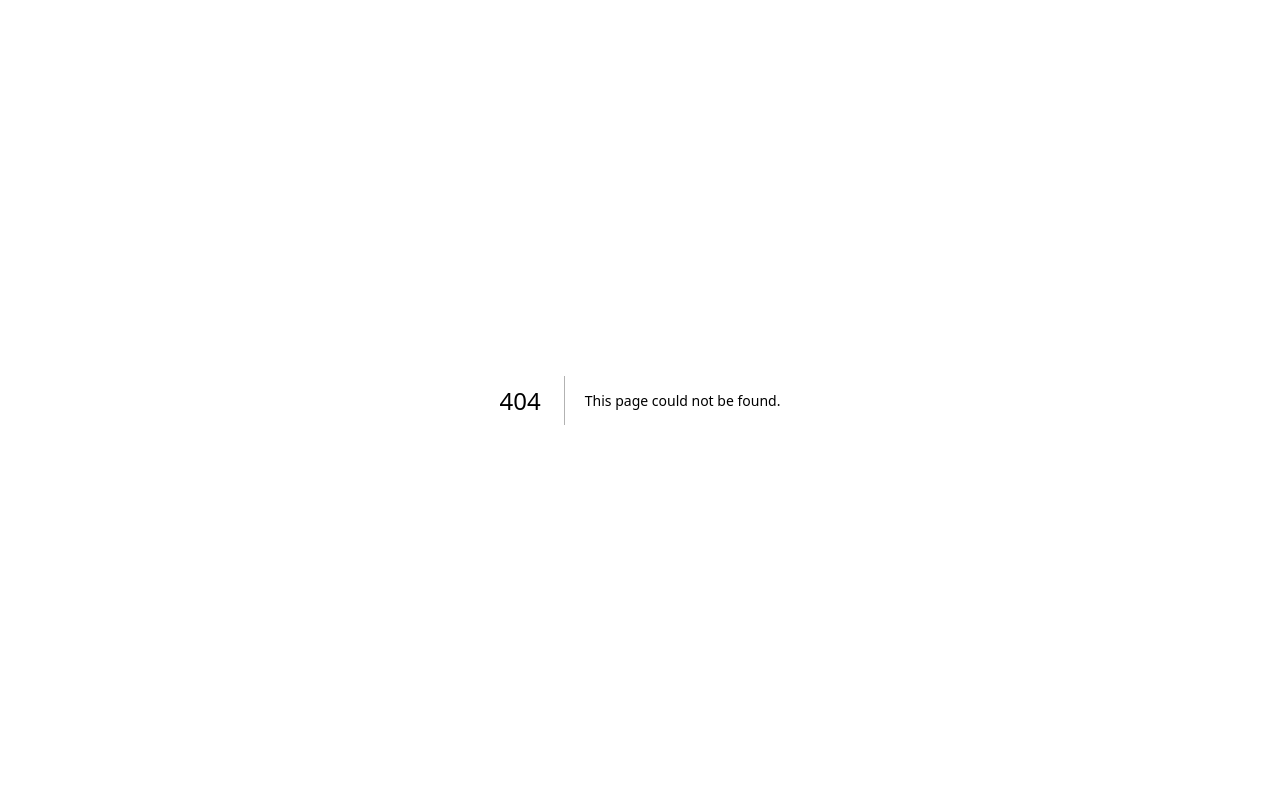
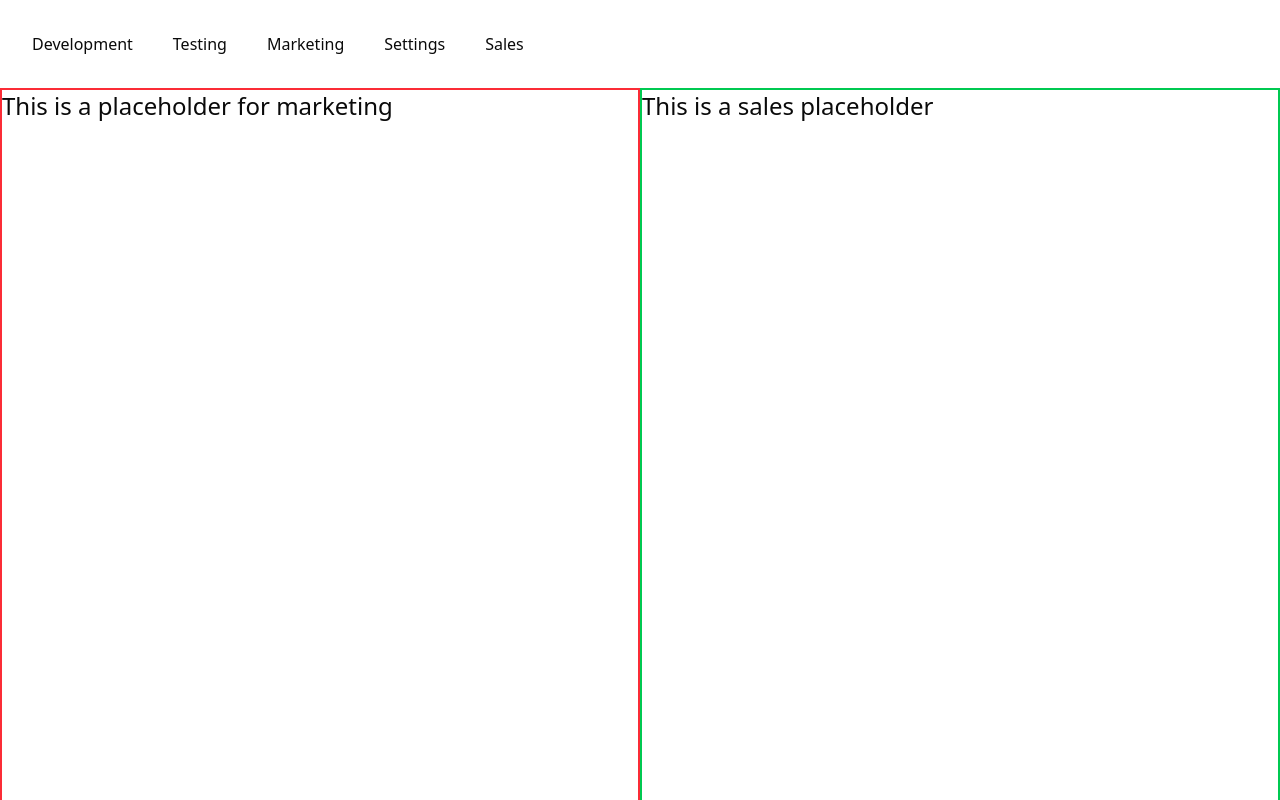
Before and after one commit to fbiplobhasan/blog-site-client, a Next.js app: page /testing in a window 1280 px wide. Before the commit this address had no page. Shown: the top 800 px of the page. Built offline with nearby package versions, Linux system fonts and the light colour scheme.

Commit message:
add parallal route

```diff
--- /dev/null
+++ b/src/app/(practice)/@marketingSlot/default.tsx
@@ -0,0 +1,7 @@
+export default function MarketingDefault() {
+  return (
+    <div className="size-200 border-2 border-red-500">
+      <h1 className="text-2xl"> This is a placeholder for marketing </h1>
+    </div>
+  );
+}
--- /dev/null
+++ b/src/app/(practice)/@marketingSlot/marketing/default.tsx
@@ -0,0 +1,7 @@
+export default function MarketingDefault() {
+  return (
+    <div className="size-200 border-2 border-red-500">
+      <h1 className="text-2xl"> This is a placeholder for marketing </h1>
+    </div>
+  );
+}
--- /dev/null
+++ b/src/app/(practice)/@marketingSlot/marketing/page.tsx
@@ -0,0 +1,7 @@
+export default function MarketingPage() {
+  return (
+    <div className="size-200 border-2 border-red-500">
+      <h1 className="text-2xl"> Marketing </h1>
+    </div>
+  );
+}
--- /dev/null
+++ b/src/app/(practice)/@marketingSlot/marketing/settings/page.tsx
@@ -0,0 +1,7 @@
+export default function SettingsPage() {
+  return (
+    <div className="size-200 border-2 border-orange-500">
+      <h1 className="text-2xl"> Settings </h1>
+    </div>
+  );
+}
--- /dev/null
+++ b/src/app/(practice)/@salesSlot/default.tsx
@@ -0,0 +1,7 @@
+export default function SalesDefault() {
+  return (
+    <div className="size-200 border-2 border-green-500">
+      <h1 className="text-2xl"> This is a sales placeholder </h1>
+    </div>
+  );
+}
--- /dev/null
+++ b/src/app/(practice)/@salesSlot/sales/page.tsx
@@ -0,0 +1,7 @@
+export default function SalesPage() {
+  return (
+    <div className="size-200 border-2 border-green-500">
+      <h1 className="text-2xl"> Sales </h1>
+    </div>
+  );
+}
--- /dev/null
+++ b/src/app/(practice)/development/page.tsx
@@ -0,0 +1,7 @@
+export default function DevelopmentPage() {
+  return (
+    <div className="size-200 border-2 border-purple-500">
+      <h1 className="text-2xl"> Development </h1>
+    </div>
+  );
+}
--- /dev/null
+++ b/src/app/(practice)/layout.tsx
@@ -0,0 +1,40 @@
+import Link from "next/link";
+
+export default function PracticeLayout({
+  children,
+  marketingSlot,
+  salesSlot,
+}: {
+  children: React.ReactNode;
+  marketingSlot: React.ReactNode;
+  salesSlot: React.ReactNode;
+}) {
+  return (
+    <div>
+      <nav className="flex gap-10 m-8">
+        <Link className="hover:underline" href="/development">
+          Development
+        </Link>
+        <Link className="hover:underline" href="/testing">
+          Testing
+        </Link>
+        <Link className="hover:underline" href="/marketing">
+          Marketing
+        </Link>
+        <Link className="hover:underline" href="/marketing/settings">
+          Settings
+        </Link>
+        <Link className="hover:underline" href="/sales">
+          Sales
+        </Link>
+      </nav>
+
+      <div className="flex">
+        {marketingSlot}
+        {salesSlot}
+      </div>
+
+      {children}
+    </div>
+  );
+}
--- /dev/null
+++ b/src/app/(practice)/testing/page.tsx
@@ -0,0 +1,7 @@
+export default function DevelopmentPage() {
+  return (
+    <div className="size-200 border-2 border-blue-500">
+      <h1 className="text-2xl"> Testing </h1>
+    </div>
+  );
+}
--- a/src/components/layout/Navbar.tsx
+++ b/src/components/layout/Navbar.tsx
@@ -67,16 +67,20 @@
   menu = [
     { title: "Home", url: "/" },
     {
-      title: "About",
-      url: "/about",
+      title: "Development",
+      url: "/development",
     },
     {
-      title: "Blog",
-      url: "/blogs",
+      title: "Marketing",
+      url: "/marketing",
     },
     {
-      title: "Dashboard",
-      url: "/dashboard",
+      title: "Settings",
+      url: "/marketing/settings",
+    },
+    {
+      title: "Sales",
+      url: "/sales",
     },
   ],
   auth = {
```
Also changed, not shown: src/app/(dashboardLayout)/dashboard/analytics/layout.tsx (+12 -7 lines).
